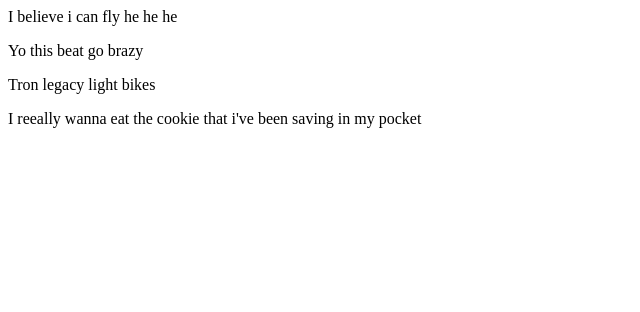
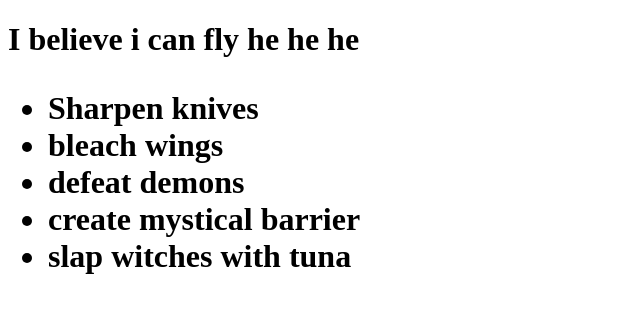
Before and after one commit to jpipes25/todo_app_front_end, a plain HTML site: page index.html in a window 1280 px wide. Shown: the whole page, without its empty margins (0-640 px from the left). Drawn offline with Linux system fonts and the light colour scheme.

Commit message:
added unordered list of todos

```diff
--- a/index.html
+++ b/index.html
@@ -1,13 +1,16 @@
 <!DOCTYPE html>
 <html>
 
-<h>I believe i can fly he he he</hl>
+<h1>I believe i can fly he he he</hl>
 
 <body>
 
-    <p>Yo this beat go brazy</p>
-<p>Tron legacy light bikes</p>
-<p>I reeally wanna eat the cookie that i've been saving in my pocket</p>
-
+   <ul>
+       <li>Sharpen knives</li>
+       <li>bleach wings</li>
+       <li>defeat demons</li>
+       <li>create mystical barrier</li>
+       <li>slap witches with tuna</li>
+       </ul>
     </body>
     </html>
```
